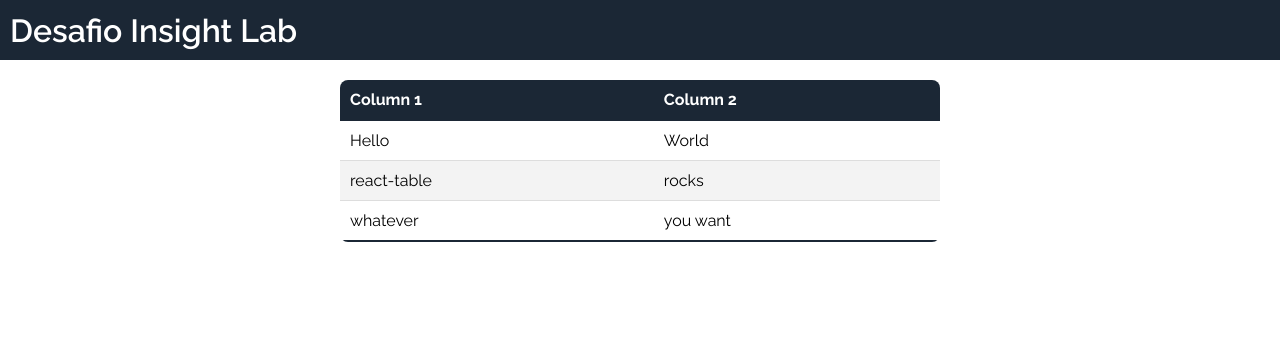
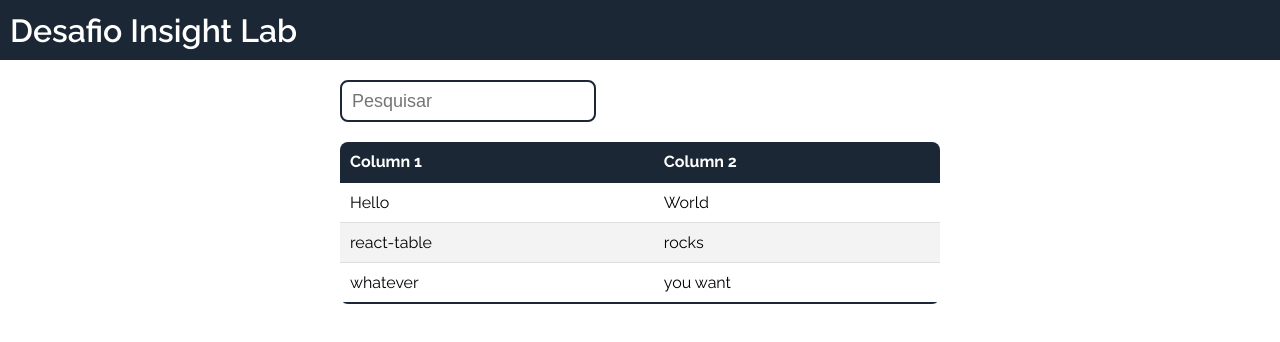
Before and after one commit to gllherme/desafio-insightlab, a Next.js app in the folder frontend/: page / in a window 1280 px wide. Shown: the top 342 px of the page. Built offline with nearby package versions, Linux system fonts and the light colour scheme.

Commit message:
autocomplete component

```diff
--- a/frontend/src/app/globals.css
+++ b/frontend/src/app/globals.css
@@ -4,6 +4,7 @@
   --border-radius: 8px;
 
   --gunmetal-blue: #1b2735;
+  --prussian-blue: #27394d;
   --blue-green: #379dc9;
   --white: #fff;
   --black: #000;
--- a/frontend/src/app/page.module.css
+++ b/frontend/src/app/page.module.css
@@ -2,5 +2,11 @@
   display: flex;
   justify-content: center;
 
+  min-width: var(--min-width);
+
   padding: 20px;
 }
+
+.inputs {
+  margin-bottom: 20px;
+}
--- a/frontend/src/app/page.tsx
+++ b/frontend/src/app/page.tsx
@@ -2,6 +2,7 @@ import { Column } from "react-table";
 import styles from "./page.module.css";
 import Table from "@/components/Table";
 import { useMemo } from "react";
+import Autocomplete from "@/components/Autocomplete";
 
 export default function Home() {
   const data = useMemo(
@@ -34,7 +35,12 @@ export default function Home() {
 
   return (
     <main className={styles.main}>
-      <Table data={data} columns={columns} />
+      <div>
+        <div className={styles.inputs}>
+          <Autocomplete suggestions={["a", "aaaaa", "b", "c"]} />
+        </div>
+        <Table data={data} columns={columns} />
+      </div>
     </main>
   );
 }
--- /dev/null
+++ b/frontend/src/components/Autocomplete/autocomplete.module.css
@@ -0,0 +1,45 @@
+.input {
+  height: 42px;
+  max-width: 260px;
+
+  border: 2px solid var(--gunmetal-blue);
+  border-radius: var(--border-radius);
+  padding: 5px 10px;
+
+  outline: none;
+  background: none;
+
+  font-size: 18px;
+  color: var(--black);
+}
+
+.list {
+  position: absolute;
+
+  max-width: 260px;
+  min-width: 260px;
+  border-radius: var(--border-radius);
+
+  background-color: var(--gunmetal-blue);
+  color: var(--white);
+
+  list-style: none;
+}
+
+.list li {
+  padding: 10px;
+  border-radius: var(--border-radius);
+}
+
+.list li:first-child {
+  border-radius: var(--border-radius) var(--border-radius) 0 0;
+}
+
+.list li:last-child {
+  border-radius: 0 0 var(--border-radius) var(--border-radius);
+}
+
+.list li:hover {
+  cursor: pointer;
+  background-color: var(--prussian-blue);
+}
--- /dev/null
+++ b/frontend/src/components/Autocomplete/index.tsx
@@ -0,0 +1,76 @@
+"use client";
+
+import { ChangeEvent, useState, MouseEvent } from "react";
+import styles from "./autocomplete.module.css";
+
+interface Props {
+  suggestions: Array<string>;
+  placeholder?: string;
+}
+
+export default function Autocomplete({
+  suggestions,
+  placeholder = "Pesquisar",
+}: Props) {
+  const [filteredSuggestions, setFilteredSuggestions] = useState<string[]>([]);
+  const [activeSuggestion, setActiveSuggestion] = useState<number>(0);
+  const [showSuggestions, setShowSuggestions] = useState<boolean>(false);
+  const [input, setInput] = useState<string>("");
+
+  const onChange = (event: ChangeEvent<HTMLInputElement>) => {
+    const userInput = event.target.value;
+
+    const unlinked = suggestions.filter(
+      (suggestion) =>
+        suggestion.toLowerCase().indexOf(userInput.toLowerCase()) > -1
+    );
+
+    setInput(event.target.value);
+    setFilteredSuggestions(unlinked);
+    setActiveSuggestion(0);
+    setShowSuggestions(true);
+  };
+
+  const onClick = (event: MouseEvent) => {
+    const target = event.target as HTMLInputElement;
+    setFilteredSuggestions([]);
+    setInput(target.innerText);
+    setActiveSuggestion(0);
+    setShowSuggestions(false);
+  };
+
+  const SuggestionList = () => {
+    return filteredSuggestions.length ? (
+      <ul className={styles.list}>
+        {filteredSuggestions.map((suggestion, index) => {
+          let className;
+          if (index === activeSuggestion) {
+            className = "suggestionActive";
+          }
+          return (
+            <li className={className} key={suggestion} onClick={onClick}>
+              {suggestion}
+            </li>
+          );
+        })}
+      </ul>
+    ) : (
+      <div>
+        <em>Sem sugestões</em>
+      </div>
+    );
+  };
+
+  return (
+    <>
+      <input
+        className={styles.input}
+        type="text"
+        placeholder={placeholder}
+        value={input}
+        onChange={onChange}
+      />
+      {showSuggestions && input && <SuggestionList />}
+    </>
+  );
+}
```
